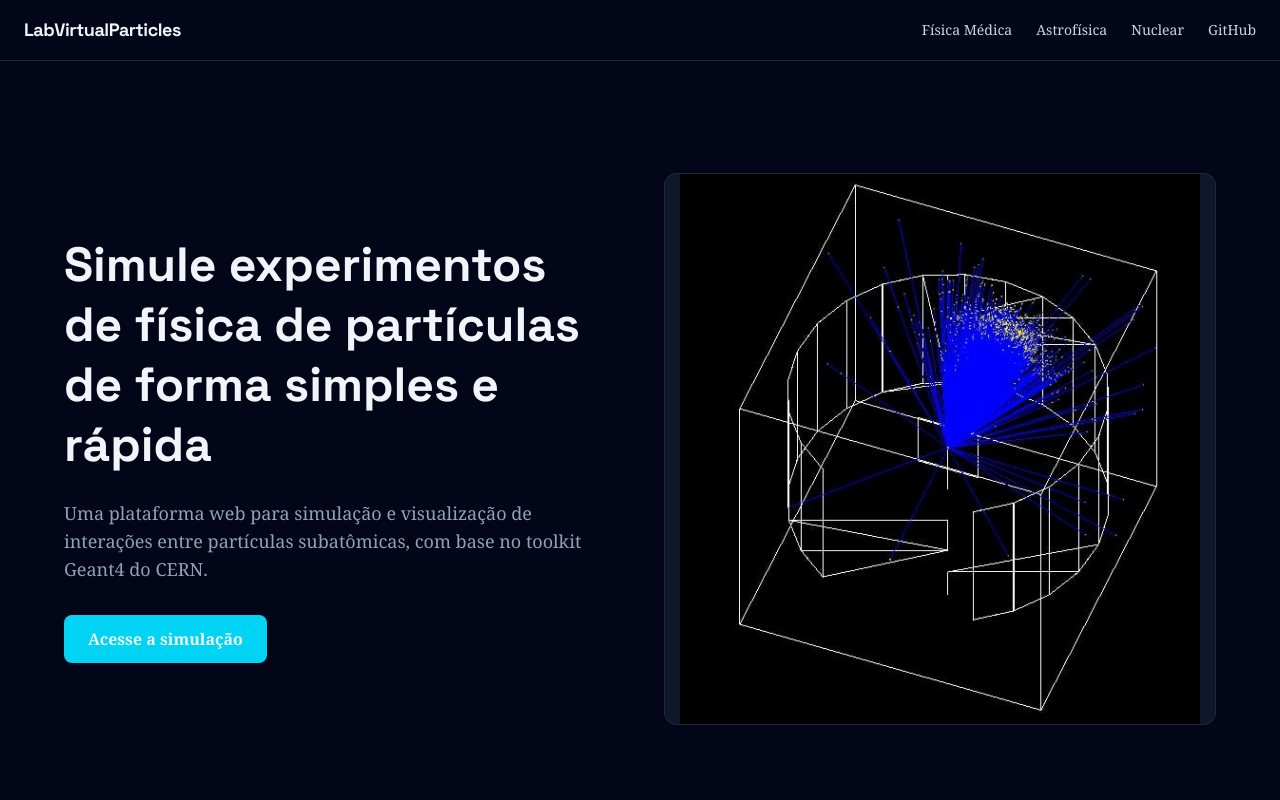
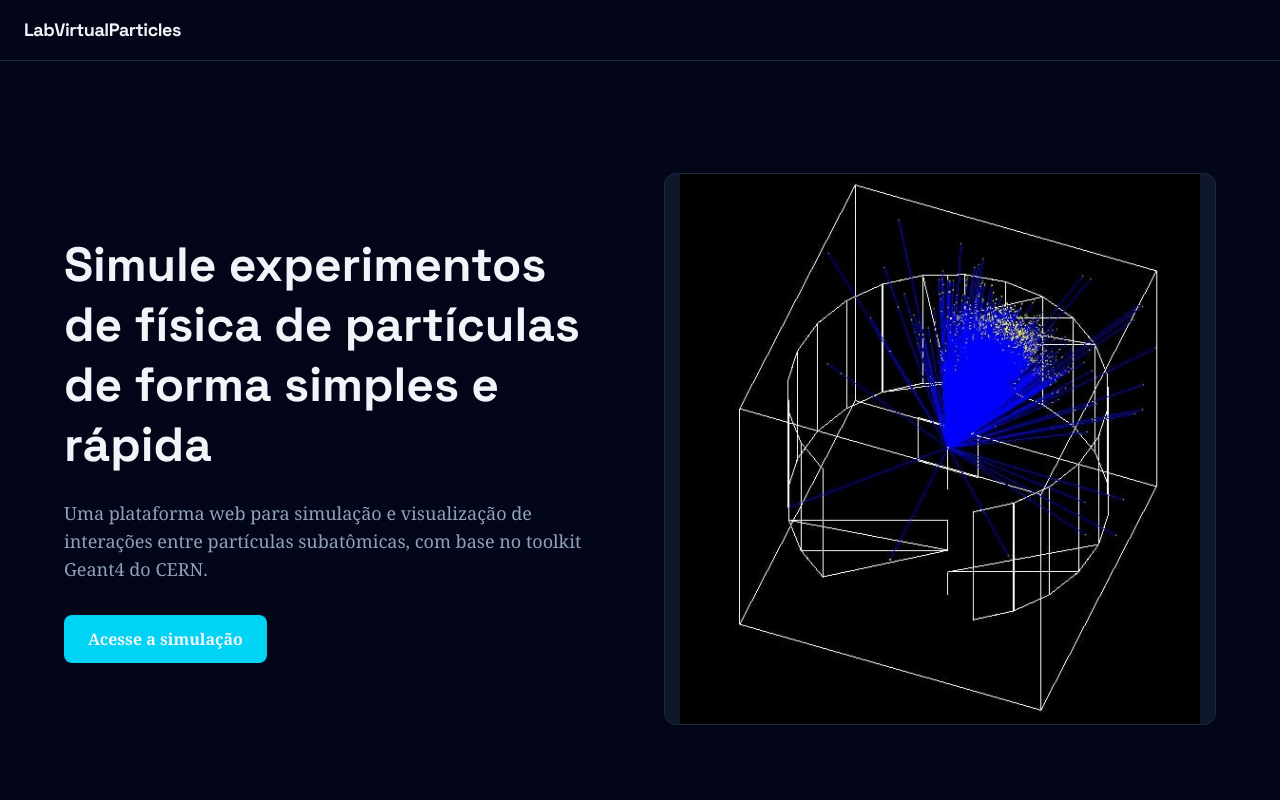
Before and after one commit to LabVirtualParticles/LabVirtualParticles, a React (Vite) app in the folder frontend/: page / in a window 1280 px wide. Shown: the top 800 px of the page. Built offline with nearby package versions, Linux system fonts and the light colour scheme; a web font is replaced by a local one.

Commit message:
Update Header.jsx

```diff
--- a/frontend/src/components/Header.jsx
+++ b/frontend/src/components/Header.jsx
@@ -4,12 +4,12 @@ export default function Header() {
       <div className="font-bold text-lg tracking-tight" style={{ fontFamily: 'Space Grotesk' }}>
         LabVirtualParticles
       </div>
-      <nav className="hidden md:flex gap-6 text-sm text-slate-300">
+      {/* <nav className="hidden md:flex gap-6 text-sm text-slate-300">
         <a href="#" className="hover:text-cyan-400 transition">Física Médica</a>
         <a href="#" className="hover:text-cyan-400 transition">Astrofísica</a>
         <a href="#" className="hover:text-cyan-400 transition">Nuclear</a>
         <a href="https://github.com/helen1789/LabVirtualParticles" className="hover:text-cyan-400 transition">GitHub</a>
-      </nav>
+      </nav> */}
     </header>
   )
 }
```
